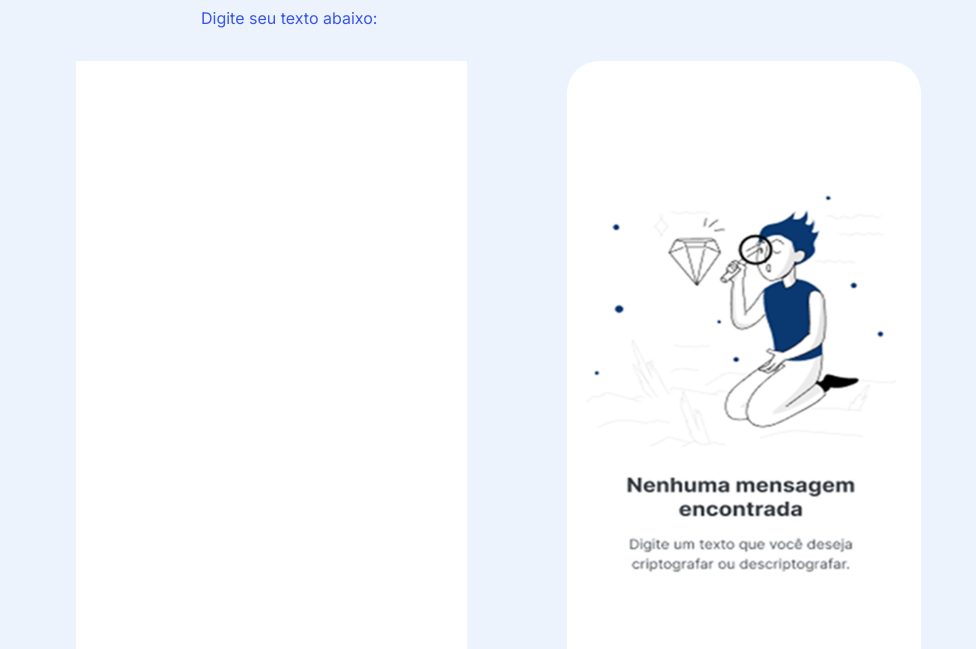
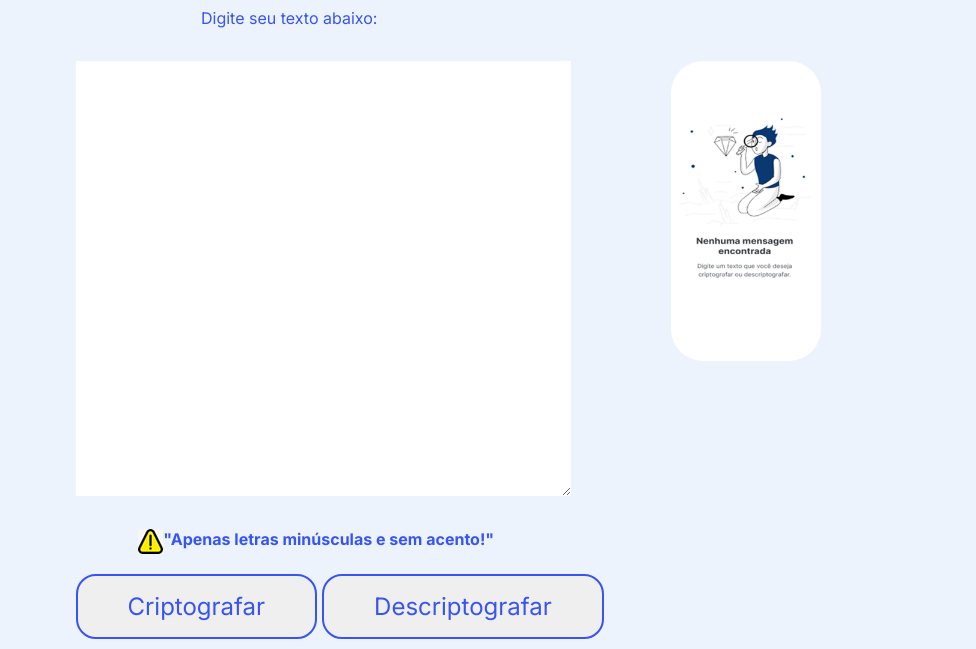
Before and after one commit to brunoalmeidasantos/Desafio_Decodificador, a plain HTML site: page index.html in a window 1280 px wide. Shown: the part 134-783 px from the top of the page, without its empty margins (0-976 px from the left). Drawn offline with Linux system fonts and the light colour scheme.

Commit message:
Ajuste2 index.html
Ajustando imagem

```diff
--- a/index.html
+++ b/index.html
@@ -26,10 +26,12 @@
 
                 <div class="apresentacao__conteudo__texto">
                     <textarea maxlength="2000" wrap="hard" class="apresentacao__conteudo__textodigitado" id="text" name="text" rows="25" cols="100"></textarea>
-                    <img id="imagem" class="apresentacao__conteudo__texto__imagemprocura" src="./assets/1.jpg">
-                    <div class="apresentacao__conteudo__texto__container">
-                        <textarea maxlength="2000" wrap="hard" class="apresentacao__conteudo__textoresultado" id="textoSaida" name="textoSaida" rows="25" cols="100"> </textarea>
-                        <button id="botaoCopia" class="apresentacao__conteudo__texto__botaocopiar" onclick="copyText()">Copiar</button>
+                    <div class="apresentacao__conteudo__texto__container2">
+                        <img id="imagem" class="apresentacao__conteudo__texto__imagemprocura" src="./assets/1.jpg">
+                        <div class="apresentacao__conteudo__texto__container">
+                            <textarea maxlength="2000" wrap="hard" class="apresentacao__conteudo__textoresultado" id="textoSaida" name="textoSaida" rows="25" cols="100"> </textarea>
+                            <button id="botaoCopia" class="apresentacao__conteudo__texto__botaocopiar" onclick="copyText()">Copiar</button>
+                        </div>
                     </div>
                 </div>
 
```
